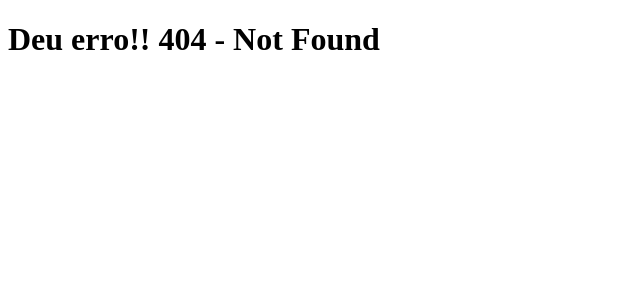
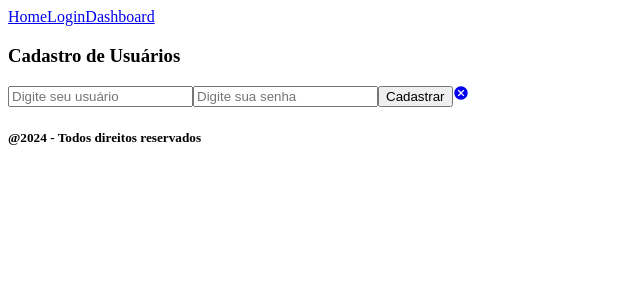
Before and after one commit to Bruno-Biletsky/login-react, a React (Vite) app: page /usuario in a window 1280 px wide. Before the commit this address had no page. Shown: the top 300 px of the page, without its empty margins (0-640 px from the left). Built offline with nearby package versions, Linux system fonts and the light colour scheme.

Commit message:
sistema de cadastro criado

```diff
--- a/dados.json
+++ b/dados.json
@@ -1,5 +1,39 @@
 {
-    "usuarios":[
-
-    ]
+  "usuarios": [
+    {
+      "id": "31b7",
+      "usuario": "ad",
+      "senha": "12"
+    },
+    {
+      "id": "5a07",
+      "usuario": "ad",
+      "senha": "12"
+    },
+    {
+      "id": "b1d2",
+      "usuario": "ad",
+      "senha": "12"
+    },
+    {
+      "id": "5794",
+      "usuario": "ad",
+      "senha": "12"
+    },
+    {
+      "id": "000f",
+      "usuario": "ad",
+      "senha": "12"
+    },
+    {
+      "id": "ad63",
+      "usuario": "ad",
+      "senha": "12"
+    },
+    {
+      "id": "8ef4",
+      "usuario": "ad",
+      "senha": "12"
+    }
+  ]
 }
--- a/package.json
+++ b/package.json
@@ -14,6 +14,7 @@
     "json-server": "^1.0.0-beta.2",
     "react": "^18.3.1",
     "react-dom": "^18.3.1",
+    "react-icons": "^5.3.0",
     "react-router-dom": "^6.26.2",
     "styled-components": "^6.1.13"
   },
--- /dev/null
+++ b/src/css/UsuarioStyle.jsx
@@ -0,0 +1,6 @@
+import styled from "styled-components";
+
+export const UsuarioStyle = styled.section`
+
+
+`
--- a/src/main.jsx
+++ b/src/main.jsx
@@ -6,6 +6,7 @@ import Home from './routes/Home.jsx'
 import Login from './routes/Login.jsx'
 import Dashboard from './routes/Dashboard.jsx'
 import Error from './routes/Error.jsx'
+import Usuario from './routes/Usuario.jsx'
 
 const router = createBrowserRouter([{
   path:'/',element:<App/>,
@@ -15,6 +16,7 @@ const router = createBrowserRouter([{
     {path:'/', element:<Home/>},
     {path:'/login',element:<Login/>},
     {path:'/dashboard',element:<Dashboard/>},
+    {path:'/usuario', element:<Usuario/>}
 
   ]
 }])
--- a/src/routes/Login.jsx
+++ b/src/routes/Login.jsx
@@ -1,5 +1,5 @@
 import { useRef, useState, useEffect } from "react"
-import { useNavigate } from "react-router-dom"
+import { useNavigate, Link } from "react-router-dom"
 import { LoginStyle } from "../css/LoginStyle";
 import logo from "../assets/logo.jpg"
 const Login=()=>{
@@ -97,8 +97,8 @@ const Login=()=>{
 
                                 </li>
                                 <li>
-                                    <span className="text1">Não possui conta?</span>
-                                    <a href="#"> Criar</a>
+                                    <span className="text1">Não possui conta? </span>
+                                    <Link to="/usuario">Criar</Link>
                                 </li>
                             </ul>
                         </form>
--- /dev/null
+++ b/src/routes/Usuario.jsx
@@ -0,0 +1,83 @@
+import { UsuarioStyle } from "../css/UsuarioStyle";
+import { MdCancel } from "react-icons/md";
+import { useParams, Link, useNavigate } from "react-router-dom";
+import { useState, useEffect } from "react";
+const Usuario=()=>{
+    //hook-useParams é utilizado para receber parametros(codigo) pela rota
+    let {id} =useParams();
+
+    //hook-useState é utilizado para manipular o estado da variavel (usuarios)
+    const [usuarios, setUsuarios]=useState({
+        id,
+        usuario:'',
+        senha:''
+    });
+    //hook - useNavigate redirecionando para outro componente
+    const navigate = useNavigate();
+
+    //criando a função handleChange
+    // os três pontos (spread) significa PEGAR TUDO e ADICIONAR algo
+    // evento target captura o que foi digitado em um campo
+    // value{usuarios.senha ou usuarios.usuario} vai la no banco(json) e tras o usuario/senha
+
+    const handleChange=(e)=>{
+        setUsuarios({...usuarios,[e.target.name]:e.target.value})
+    }
+    //criando uma variavel method para post e put (editar)
+    let metodo = 'post'
+    if(id){
+        metodo = 'put'
+    }
+    //criando a função handleSubmit
+    const handleSubmit=(e)=>{
+        //previne qualquer alteração na pagina (ex. load)
+        e.preventDefault();
+    fetch(`http://localhost:5000/usuarios/${id ? id: ''}`,{
+        method: metodo,
+        headers:{
+            'content-Type': 'application/json',
+        },
+        body: JSON.stringify(usuarios),
+
+    }).then (()=>{
+        //direciona para o componente
+        navigate("/usuario");
+    })
+    };
+
+    return(
+        <>
+        <UsuarioStyle>
+            <section className="usuario">
+                <h1>Cadastro de Usuários</h1>
+                <form onSubmit={handleSubmit}>
+                    <input
+                    type="text"
+                    name="usuario"
+                    value={usuarios.usuario}
+                    placeholder="Digite seu usuário"
+                    /*O onChange é util para reagir em tempo real a cada alteração do input*/
+                    onChange={handleChange}
+                    />
+                    <input
+                    type="password"
+                    name="senha"
+                    value={usuarios.senha} //bancoDeDados.valor
+                     placeholder="Digite sua senha" //inserir o valor no JSON
+                    /*O onChange é util para reagir em tempo real a cada alteração do input*/
+                    onChange={handleChange}
+                    />
+                    <button type="submit" onSubmit={handleSubmit}>Cadastrar</button>
+                    <Link to="/usuario">
+                        {/*chamando o icon*/}
+                        <MdCancel/>
+                    </Link>
+                </form>
+            </section>
+        </UsuarioStyle>
+
+        </>
+    )
+}
+
+export default Usuario
```
Also changed, not shown: 2 other files (tests, documents, lock files or other folders).
